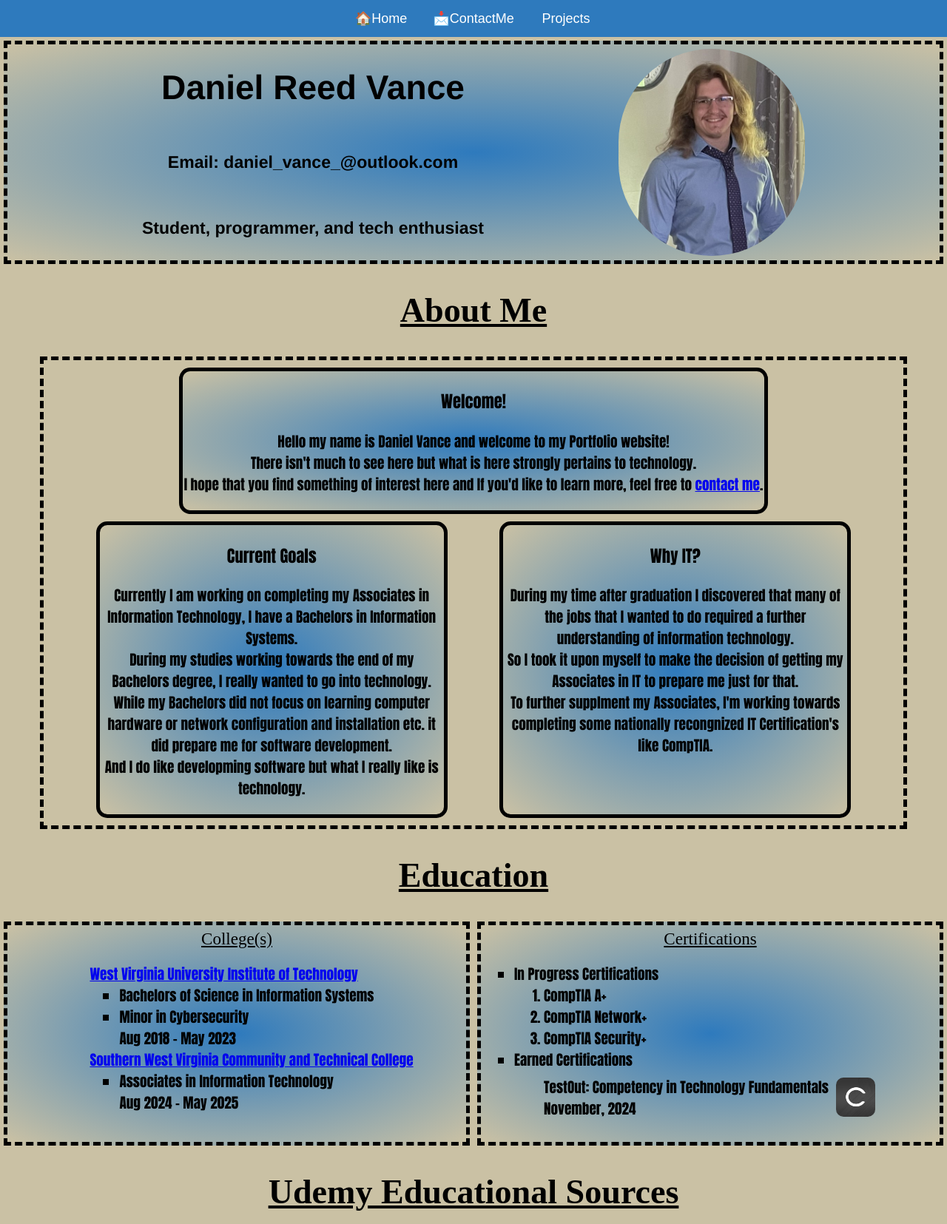
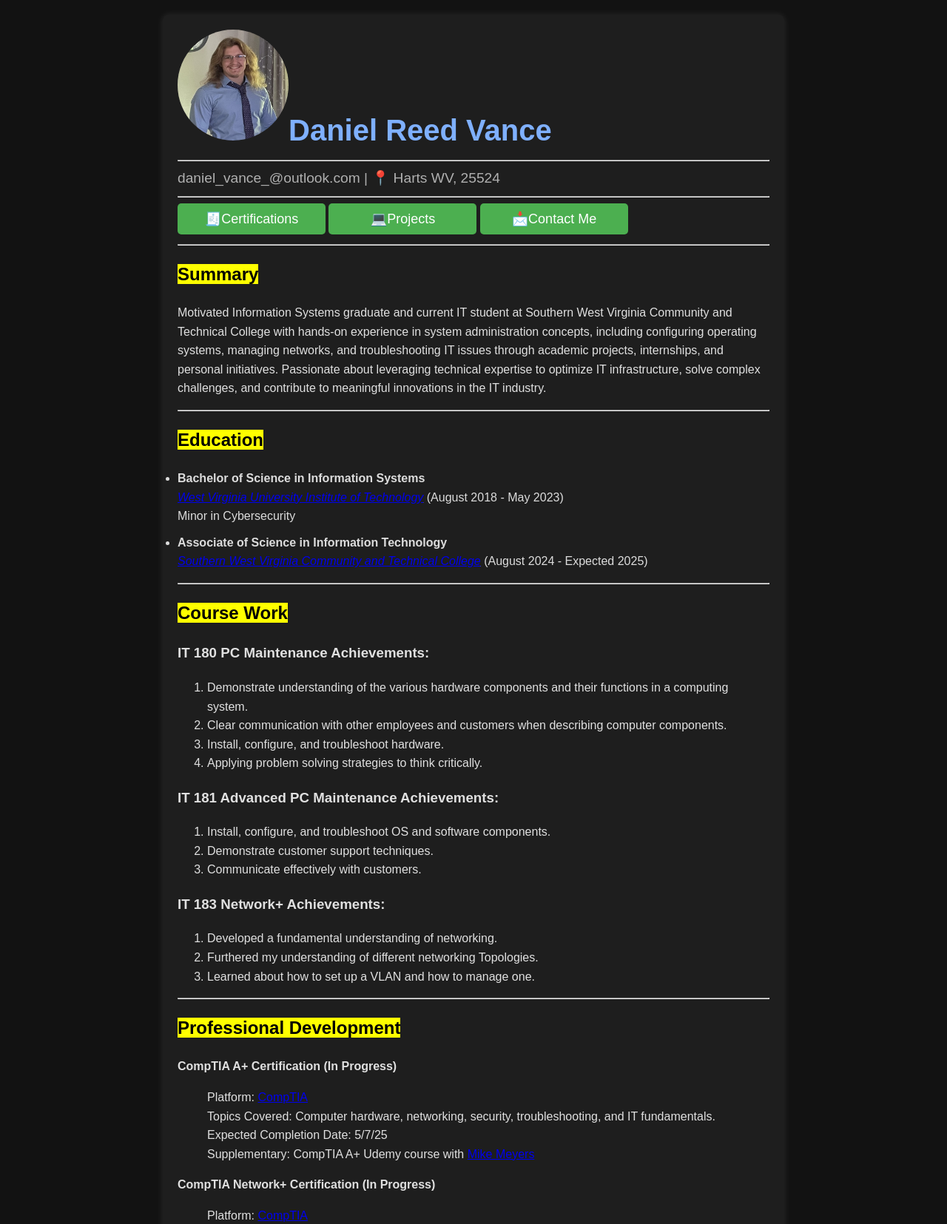
Before and after one commit to reedus1/reedus1.github.io, a plain HTML site: page docs/index.html in a window 1280 px wide. Shown: the top 1655 px of the page at 74% size. Drawn offline with Linux system fonts and the light colour scheme.

Commit message:
Revert
Reverted Back to the original design with some improvements made to the look of the webpage. Got rid of a darkmode selector. It is now always dark mode.

```diff
--- /dev/null
+++ b/docs/css/style_dark_mode.css
@@ -0,0 +1,120 @@
+/* Dark Mode CSS */
+body {
+    font-family: Arial, sans-serif;
+    line-height: 1.6;
+    background-color: #121212;  /* Dark background */
+    color: #e0e0e0;  /* Light text color for readability */
+    margin: 0;
+    padding: 20px;
+}
+
+.container {
+    max-width: 800px;
+    margin: 0 auto;
+    background: #1e1e1e;  /* Dark container background */
+    padding: 20px;
+    border-radius: 8px;
+    box-shadow: 0 0 10px rgba(255, 255, 255, 0.1);  /* Light shadow for contrast */
+}
+
+.header h1 {
+    margin: 0;
+    font-size: 2.5em;
+    color: rgb(127, 176, 255);  /* Light blue for headings */
+}
+
+.header p {
+    margin: 1px 0 2px 0;
+    font-size: 1.2em;
+    color: #b0b0b0;  /* Slightly muted text */
+}
+
+.section h2 {
+    margin: 0 0 10px 0;
+    font-size: 1.8em;
+    border-bottom: 2px solid #555;  /* Darker border for contrast */
+    padding-bottom: 5px;
+    color: #e0e0e0;  /* Light text for section headings */
+}
+
+.section ul {
+    padding: 0;
+}
+
+.section ul li {
+    margin-bottom: 10px;
+    color: #dcdcdc;  /* Light gray text for list items */
+}
+
+#contact-form-container {
+    background: rgba(0, 0, 0, 0.8);  /* Darker background for contact form */
+    padding: 20px;
+    position: fixed;
+    top: 0;
+    left: 0;
+    right: 0;
+    bottom: 0;
+    display: flex;
+    justify-content: center;
+    align-items: center;
+    z-index: 1000;
+    overflow: auto;
+}
+
+form {
+    background-color: #333;  /* Dark background for the form */
+    padding: 20px;
+    border-radius: 5px;
+    width: 100%;
+    max-width: 500px;
+    box-shadow: 0 4px 6px rgba(255, 255, 255, 0.1);  /* Light shadow for contrast */
+    display: flex;
+    flex-direction: column;
+    align-items: center;
+    gap: 15px;
+}
+
+#contact-me {
+    text-align: center;
+    font-size: 32px;
+    margin-top: -2%;
+    margin-bottom: -2%;
+    border-radius: 5px;
+    width: 100%;
+    color: white;
+    background-color: #555;  /* Dark background with light text */
+}
+
+input, textarea {
+    margin-bottom: 10px;  /* Adjusted for better spacing */
+    resize: none;
+    width: 100%;
+    max-width: 400px;
+    padding: 10px;
+    font-size: 16px;
+    border: 1px solid #444;  /* Dark border */
+    border-radius: 5px;
+    background-color: #222;  /* Dark background for inputs */
+    color: #e0e0e0;  /* Light text inside inputs */
+}
+
+input:focus, textarea:focus {
+    border: 1px solid #4CAF50;  /* Highlight border on focus */
+}
+
+button {
+    width: 100%;
+    max-width: 200px;
+    padding: 10px;
+    margin-bottom: 5px;
+    font-size: 18px;
+    background-color: #4CAF50;  /* Green button */
+    color: white;
+    border: none;
+    border-radius: 5px;
+    cursor: pointer;
+}
+
+button:hover {
+    background-color: #45a049;  /* Darker green on hover */
+}
--- /dev/null
+++ b/docs/css/styles_light_mode.css
@@ -0,0 +1,117 @@
+/* Example CSS */
+body {
+    font-family: Arial, sans-serif;
+    line-height: 1.6;
+    background-color: #f4f4f4;
+    color: #333;
+    margin: 0;
+    padding: 20px;
+}
+.container {
+    max-width: 800px;
+    margin: 0 auto;
+    background: #fff;
+    padding: 20px;
+    border-radius: 8px;
+    box-shadow: 0 0 10px rgba(0, 0, 0, 0.1);
+}
+
+.header h1 {
+    margin: 0;
+    font-size: 2.5em;
+    color: rgb(127, 176, 255);
+}
+.header p {
+    margin: 1px 0 2px 0;
+    font-size: 1.2em;
+}
+.section h2 {
+    margin: 0 0 10px 0;
+    font-size: 1.8em;
+    border-bottom: 2px solid #333;
+    padding-bottom: 5px;
+}
+.section ul {
+    padding: 0;
+}
+.section ul li {
+    margin-bottom: 10px;
+}
+
+#contact-form-container {
+    background: rgba(0, 0, 0, 0.7);
+    padding: 20px;
+    position: fixed;
+    top: 0;
+    left: 0;
+    right: 0;
+    bottom: 0;
+    display: flex;
+    justify-content: center;
+    align-items: center;
+    z-index: 1000;
+    overflow: auto;
+}
+
+form {
+    background-color: white;
+    padding: 20px;
+    border-radius: 5px;
+    width: 100%;
+    max-width: 500px;
+    box-shadow: 0 4px 6px rgba(0, 0, 0, 0.1);
+    display: flex;
+    flex-direction: column;
+    align-items: center;
+    gap: 15px;
+}
+form h6{
+    align-items: left;
+    text-align: left;
+    margin:0%;
+    color: rgb(0, 0, 0);
+}
+#contact-me{
+    text-align: center;
+    font-size: 32px;
+    margin-top: -2%;
+    margin-bottom: -2%;
+    border-radius: 5px;
+    width: 100%;
+    color: white;
+    background-color:black;
+}
+
+input, textarea {
+    margin-bottom: -50px;
+    resize: none;
+    width: 100%;  /* Makes them scale to the form width */
+    max-width: 400px; /* Limits max width for larger screens */
+    padding: 10px;
+    font-size: 16px;
+    border: 1px solid #ccc;
+    border-radius: 5px;
+}
+
+button{
+    width: 100%;
+    height: 100%;
+    max-width: 200px;
+    padding: 10px;
+    margin-bottom: 5px;
+    font-size: 18px;
+    background-color: #4CAF50;
+    color: white;
+    border: none;
+    border-radius: 5px;
+    cursor:pointer;
+}
+
+button:hover {
+    background-color: #45a049;
+}
+
+#tasks{
+    margin-left: 0%;
+    list-style:disc;
+}
--- a/docs/index.html
+++ b/docs/index.html
@@ -3,108 +3,152 @@
 <head>
     <meta charset="UTF-8">
     <meta name="viewport" content="width=device-width, initial-scale=1.0">
-        <title>Daniel Vance's Website</title>
-        <link id="style-sheet-theme" rel="stylesheet" href="./css/test.css">
-        <link rel="icon" type="image/png" sizes="32x32" href="./imgs/imgs_/favicon.ico">
+    <title>Technical Projects</title>
+    <link id="style-sheet-theme" rel="stylesheet" href="./css/style_dark_mode.css">
+    <link rel="icon" type="image/png" sizes="32x32" href="./imgs/favicon.ico">
     <script src="./js/load.js"></script>
+</head>
 <body>
-        <div class="nav-bar">
-                <div class="nav nav-1"><button onclick="load_page('index.html')">🏠Home</button></div>
-                <div class="nav nav-1"><button onclick="load_page('contact.html')">📩ContactMe</button></div>
-                <div class="nav nav-1"><button onclick="load_page('projects.html')">Projects</button></div>
+        <div class="container">
+            <div class="header">
+                <h1><img style="border-radius:50%"alt="An image of me"src="./imgs/me.jpg"width="150"height="150">Daniel Reed Vance</h1>
+                <hr>
+                <!--Email Information-->
+                <p>&#100;&#97;&#110;&#105;&#101;&#108;&lowbar;&#118;&#97;&#110;&#99;&#101;&lowbar;&commat;&#111;&#117;&#116;&#108;&#111;&#111;&#107;&period;&#99;&#111;&#109;
+                | 📍 Harts WV, 25524<br></p>
+                <hr>
+                <button onclick="load_page(`./certs.html`)">🧾Certifications</button>
+                <button onclick="load_page(`./projects.html`)">💻Projects</button>
+                <button onclick="load_page_new(`./contact.html`)">📩Contact Me</button>
+                <!--<button id="toggle-button">🔘Toggle Dark Mode</button>    -->
+                <hr>
             </div>
-        <div class="name_contact">
-            <div class="title_with_sub">
-                <h1>Daniel Reed Vance</h1>
-                <h4>Email: daniel_vance_@outlook.com</h4>
-                <h4>Student, programmer, and tech enthusiast</h4></div>
-                <img src="./imgs/imgs_/me.jpg" alt="A Picture of Me">
-        </div>
-
-        <div class="title"><h1>About Me</h1></div>
-        <div class="Information">
-            <div class="container">
-                <div class="bubble-list">
-                    <div class="bubble" style="width: fit-content;">
-                        <h3>Welcome!</h3>
-                        <p> Hello my name is Daniel Vance and welcome to my Portfolio website! <br>
-                            There isn't much to see here but what is here strongly pertains to technology.<br>
-                            I hope that you find something of interest here and If you'd like to learn more, feel free to <a href="/contact.html">contact me</a>.<br>
+            <h2><mark>Summary</mark></h2>
+            <div class="section">
+                <p> Motivated Information Systems graduate and current IT
+                    student at Southern West Virginia Community and Technical
+                    College with hands-on experience in system administration
+                    concepts, including configuring operating systems, managing
+                    networks, and troubleshooting IT issues through academic
+                    projects, internships, and personal initiatives. Passionate
+                    about leveraging technical expertise to optimize IT
+                    infrastructure, solve complex challenges, and contribute to
+                    meaningful innovations in the IT industry.
                 </p>
             </div>
-                    <div class="bubble" >
-                        <h3>Current Goals</h3>
-                        <p>
-                            Currently I am working on completing my Associates in Information Technology, I have a Bachelors in Information Systems.<br>
-                            During my studies working towards the end of my Bachelors degree, I really wanted to go into technology.<br>
-                            While my Bachelors did not focus on learning computer hardware or network configuration and installation etc. it did prepare me for software development.<br>
-                            And I do like developming software but what I really like is technology.
-                        </p>
+            <!--This is where the resume should be placed for viewing if the JSON or anything else fails to load-->
+            <div class="section">
+                <p id="resume-container"></p>
             </div>
-                    <div class="bubble">
-                        <h3>Why IT?</h3>
-                        <p>
-                            During my time after graduation I discovered that many of the jobs that I wanted to do required a further understanding of information technology.<br>
-                            So I took it upon myself to make the decision of getting my Associates in IT to prepare me just for that.<br>
-                            To further supplment my Associates, I'm working towards completing some nationally recongnized IT Certification's like CompTIA.
-                        </p>
+            <hr>
+            <h2><mark>Education</mark></h2>
+            <div class="section">
+                    <ul>
+                        <li><strong>Bachelor of Science in Information Systems</strong> <br>
+                            <i><u><a href="https://www.wvutech.edu/" target="_blank">West Virginia University Institute of Technology</a></u></i> (August 2018 - May 2023)<br>
+                        Minor in Cybersecurity</li>
+                        <li><strong>Associate of Science in Information Technology</strong> <br>
+                            <i><u><a href="https://www.southernwv.edu/" target="_blank">Southern West Virginia Community and Technical College</a></u></i> (August 2024 - Expected 2025)</li>
+                    </ul>
             </div>
-                </div>
-            </div>
-        </div>
-
-        <div class="title"><h1>Education</h1></div>
-        <div class="Information">
-            <!--This can be a section highlighting your Schooling, Contact Info., etc-->
-            <div class="container" style="background-image: radial-gradient(rgb(46, 122, 189),rgb(202, 193, 164));">
-                <div class="title">College(s)</div>
+            <hr>
+            <h2><mark>Course Work</mark></h2>
+            <div class="section">
+                <h3>IT 180 PC Maintenance Achievements:</h3>
+                <ol>
+                    <li>Demonstrate understanding of the various hardware components
+                        and their functions in a computing system. </li>
+                    <li>
+                        Clear communication with other employees and customers when
+                        describing computer components.
+                    </li>
+                    <li>
+                        Install, configure, and troubleshoot hardware.
+                    </li>
+                    <li>
+                        Applying problem solving strategies  to think critically.
+                    </li>
+                </ol>
+                <h3>IT 181 Advanced PC Maintenance Achievements:</h3>
                 <ol>
                     <li>
-                        <a href="https://www.wvutech.edu/">West Virginia University Institute of Technology</a>
-                        <ul><li>Bachelors of Science in Information Systems </li> <li>Minor in Cybersecurity<br> Aug 2018 - May 2023</li></ul>
+                        Install, configure, and troubleshoot OS and software components. </li>
+                    <li>
+                        Demonstrate customer support techniques.
                     </li>
                     <li>
-                        <a href="https://www.southernwv.edu/">Southern West Virginia Community and Technical College</a>
-                        <ul><li>Associates in Information Technology <br> Aug 2024 - May 2025</li></ul>
+                        Communicate effectively with customers.
+                    </li>
+                </ol>
+                <h3>IT 183 Network+ Achievements:</h3>
+                <ol>
+                    <li>
+                        Developed a fundamental understanding of networking.
+                    </li>
+                    <li>
+                        Furthered my understanding of different networking Topologies.
+                    </li>
+                    <li>
+                        Learned about how to set up a VLAN and how to manage one.
                     </li>
                 </ol>
             </div>
-            <div class="container" style="background-image: radial-gradient(rgb(46, 122, 189),rgb(202, 193, 164));">
-                <div class="title">Certifications</div>
-                <ul>
-                    <div class="InProgressList">
-                        <li> In Progress Certifications</li>
+            <hr>
+            <h2><mark>Professional Development</mark></h2>
+
+            <div class="section">
+                <!--This is Quite ugly to use to lists to show this information, but I am rushing and It looks okay.-->
+                <p><strong>CompTIA A+ Certification (In Progress)</strong></p>
+                <ol style="list-style: none;">
+                    <li>
+                    Platform: <a href="https://comptia.org">CompTIA</a><br>
+                    Topics Covered: Computer hardware, networking, security, troubleshooting, and IT fundamentals.<br>
+                    Expected Completion Date: 5/7/25<br>
+                    Supplementary: CompTIA A+ Udemy course with <a href="https://www.udemy.com/user/mike-meyers/">Mike Meyers</a></li>
+                </ol>
+                <p><strong>CompTIA Network+ Certification (In Progress)</strong></p>
+                <ol style="list-style: none;">
+                    <li>
+                        Platform: <a href="https://comptia.org">CompTIA</a><br>
+                        Topics Covered: Networking fundamentals, routing and switching, wireless standards, network security, cloud networking, and troubleshooting methodologies.<br>
+                        Expected Completion Date: 5/7/25<br>
+                    </li>
+                </ol>
+
+            </div>
+            <hr>
+            <h2><mark>Experience</mark></h2>
+            <div class="section">
+                <h3>IT Intern at Beckley VA Hospital, WV  - Student IT Intern</h3>
                 <ol>
-                                <li>CompTIA A+</li>
-                                <li>CompTIA Network+</li>
-                                <li>CompTIA Security+</li>
+                    <li>Managed IT inventory and supported ticketing system
+                        operations. </li>
+                    <li>
+                        Installed and configured critical hardware, including printers,
+                        monitors, and new computers, to enhance operational efficiency
+                        and user experience.
+                    </li>
+                    <li>
+                        Executed comprehensive network installations, including the
+                        creation and testing of network drops, ensuring robust and
+                        reliable connectivity.
+                    </li>
                 </ol>
             </div>
-                    <div class="CompletedList">
-                        <li>Earned Certifications</li>
+            <div class="section">
+                <h3>Professor Assistant, Beckley WV— Student research assistant </h3>
                 <ol>
-                                <li>TestOut: Competency in Technology Fundamentals<br>November, 2024 <img src="./imgs/imgs_certs/testout_cit.png" alt="TestOut Certification">
+                    <li>Conducted in-depth research on computer science projects
+                        under the guidance of Dr. Munasinghe, focusing on innovative
+                        problem-solving and practical applications. </li>
+                    <li>
+                        Collaborated closely with Dr. Munasinghe in weekly sessions to
+                        refine project goals, enhance methodologies, and ensure the
+                        timely delivery of high-quality outcomes.
+                    </li>
                 </ol>
             </div>
-                </ul>
-            </div>
-        </div>
-        <div class="title"><h1>Udemy Educational Sources</h1></div>
-
-        <div class="Information">
-            <div class="container">
-                <div class="bubble-list">
-                    <div class="bubble" style="width:100%; display:flex; flex-direction:row; justify-content:space-evenly;">
-                        <p><u>CompTIA A+ 220-1101 and 220-1102 with Steve Nicholson and Mike Meyers</u></p>
-                        <img alt="Udemy Course CompTIA A+ Core1 with Mike Meyers" src="./imgs/imgs_certs/Cert_A+_UdemyC1.jpg">
-                        <img alt="Udemy Course CompTIA A+ Core2 with Mike Meyers" src="./imgs/imgs_certs/Cert_A+_UdemyC2.jpg">
-                    </div>
-                </div>
-            </div>
+            <hr>
         </div>
     </body>
-
-    <footer>
-        <p>&copy; 2024 Daniel Vance. All rights reserved.</p>
-    </footer>
 </html>
--- a/docs/js/load.js
+++ b/docs/js/load.js
@@ -1,3 +1,4 @@
+
 //Loads a page in a new window
 function load_page_new(src)
 {
@@ -8,7 +9,3 @@ function load_page(src)
 {
     window.location.href = (src);
 }
-function disable_context()
-{
-    document.addEventListener('contextmenu',(e) =>e.preventDefault());
-}
```
Also changed, not shown: docs/certs.html (added, +48 -0 lines), docs/contact.html (+11 -32 lines), docs/projects.html (+59 -66 lines), docs/imgs/Cert_A+_UdemyC1.jpg (added), docs/imgs/Cert_A+_UdemyC2.jpg (added), docs/imgs/favicon.ico (added), docs/imgs/me.jpg (added). Lines whose indentation alone changed are shown as unchanged.
